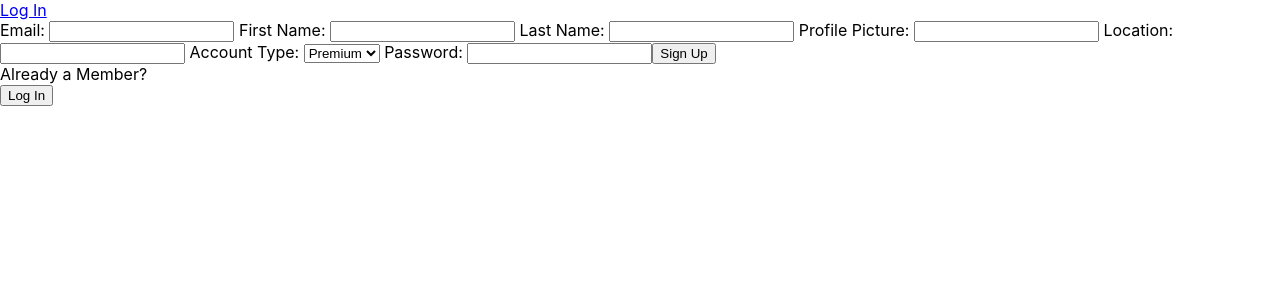
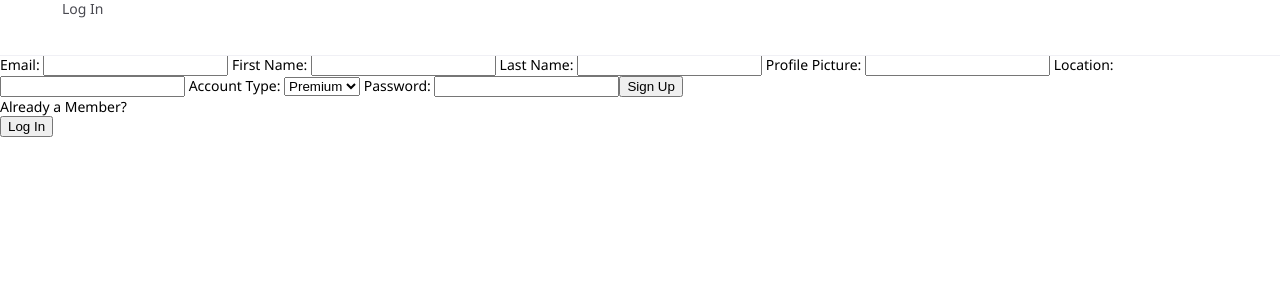
Before and after one commit to danboley/capstone-project, a React (Create React App) app in the folder client/: page /signup in a window 1280 px wide. Shown: the top 300 px of the page. Built offline with nearby package versions, Linux system fonts and the light colour scheme; no server answers.

Commit message:
added dropdown to navbar, minor css

```diff
--- a/client/src/App.css
+++ b/client/src/App.css
@@ -1,4 +1,4 @@
-.App {
+/* .App {
   text-align: center;
 }
 
@@ -35,27 +35,4 @@
   to {
     transform: rotate(360deg);
   }
-}
-
-/* The Modal (background) */
-.modal {
-  display: none; /* Hidden by default */
-  position: fixed; /* Stay in place */
-  z-index: 1; /* Sit on top */
-  left: 0;
-  top: 0;
-  width: 100%; /* Full width */
-  height: 100%; /* Full height */
-  overflow: auto; /* Enable scroll if needed */
-  background-color: rgb(0,0,0); /* Fallback color */
-  background-color: rgba(0,0,0,0.4); /* Black w/ opacity */
-}
-
-/* Modal Content/Box */
-.modal-content {
-  background-color: #fefefe;
-  margin: 15% auto; /* 15% from the top and centered */
-  padding: 20px;
-  border: 1px solid #888;
-  width: 80%; /* Could be more or less, depending on screen size */
-}
+} */
--- a/client/src/components/Dashboard.js
+++ b/client/src/components/Dashboard.js
@@ -5,7 +5,7 @@ import SideBar from './SideBar';
 function Dashboard({ currentUser, activities }) {
 
   return (
-    <div>
+    <div className="dash">
         <SideBar currentUser={currentUser} />
         <AllActivities currentUser={currentUser} activities={activities} />
     </div>
--- a/client/src/components/NavBar.js
+++ b/client/src/components/NavBar.js
@@ -1,9 +1,10 @@
 import React, { useState } from "react";
 import { NavLink, useHistory } from "react-router-dom";
-// import logo from "../pics/logo.png";
+import logo from "../pics/logo.png";
 
-function NavBar({ currentUser, updateUser}) {
+function NavBar({ currentUser, updateUser }) {
   const [isLoading, setIsLoading] = useState(false);
+  const [dropdown, setDropdown] = useState(false);
 
   const history = useHistory();
 
@@ -20,26 +21,82 @@ function NavBar({ currentUser, updateUser}) {
     });
   };
 
+  function handleDropdown() {
+    setDropdown((prev) => !prev);
+  }
+
   return (
+    <header id="global-header">
+      <div className="nav-bar container">
+        {currentUser ? (
           <div>
-        {currentUser ?
-	        (<div>
-                {/* <img src={logo} alt="logo"></img> */}
-                <NavLink to="/dashboard" > Dashboard </NavLink>
-                <NavLink to="/myactivities"> My Activities </NavLink>
-                <NavLink to="/" onClick={handleLogOut}> Log Out </NavLink>
-                <NavLink to="/myprofile"> My Profile
-                    {/* {currentUser.pro_pic} */}
+            <div className="branding">
+              <NavLink className="home btn" to="/dashboard">
+                <img className="logo" src={logo} alt="logo"></img>
               </NavLink>
-                <NavLink to="/activityform"> + </NavLink>
-            </div>) :
-	        (<div>
-                {/* <img src={logo} alt="logo"></img> */}
-                <NavLink to="/login"> Log In </NavLink>
-            </div>)
-        }
-       {isLoading ? "Loading..." : null}
             </div>
+            <div className="global-nav nav-group">
+              <div className="nav-item">
+                <NavLink className="nav-link" to="/dashboard">
+                  {" "}
+                  Dashboard{" "}
+                </NavLink>
+              </div>
+              <div className="nav-item">
+                <NavLink className="nav-link" to="/myactivities">
+                  {" "}
+                  My Activities{" "}
+                </NavLink>
+              </div>
+            </div>
+            <div className="user-nav-group">
+
+              <div className="nav-item">
+                <img className="nav-pro-pic" src={currentUser.pro_pic}></img>
+                <div className="dropdown-arrow" onClick={handleDropdown}>▼</div>
+                <div id="activity-plus" className="nav-item">
+                <NavLink className="nav-link" to="/activityform">
+                  {" "}
+                  ⨁{" "}
+                </NavLink>
+              </div>
+              </div>
+
+              {dropdown ? (
+                <div>
+                  <div className="nav-item">
+                    <NavLink className="nav-link" to="/myprofile">
+                      My Profile
+                    </NavLink>
+                  </div>
+                  <div className="nav-item">
+                    <NavLink className="nav-link" to="/" onClick={handleLogOut}>
+                      {" "}
+                      Log Out{" "}
+                    </NavLink>
+                  </div>
+                </div>
+              ) : null}
+              {/* <div className="nav-item">
+                <NavLink className="nav-link" to="/activityform">
+                  {" "}
+                  ⨁{" "}
+                </NavLink>
+              </div> */}
+            </div>
+          </div>
+        ) : (
+          <div>
+            {/* <div className="branding"><NavLink className="home btn" to="/login"><img src={logo} alt="logo"></img></NavLink></div> */}
+            <NavLink className="nav-link" to="/login">
+              {" "}
+              Log In{" "}
+            </NavLink>
+          </div>
+        )}
+      </div>
+      {isLoading ? <div>"Loading..."</div> : null}
+    </header>
   );
 }
 
--- a/client/src/index.css
+++ b/client/src/index.css
@@ -1,13 +1,160 @@
 body {
   margin: 0;
-  font-family: -apple-system, BlinkMacSystemFont, 'Segoe UI', 'Roboto', 'Oxygen',
+  /* font-family: -apple-system, BlinkMacSystemFont, 'Segoe UI', 'Roboto', 'Oxygen',
     'Ubuntu', 'Cantarell', 'Fira Sans', 'Droid Sans', 'Helvetica Neue',
-    sans-serif;
+    sans-serif; */
+    font-family: MaisonNeue,Segoe UI,Helvetica Neue,-apple-system,system-ui,BlinkMacSystemFont,Roboto,Arial,sans-serif,Apple Color Emoji,Segoe UI Emoji,Segoe UI Symbol;
+    font-size: 14px;
   -webkit-font-smoothing: antialiased;
   -moz-osx-font-smoothing: grayscale;
 }
 
-code {
-  font-family: source-code-pro, Menlo, Monaco, Consolas, 'Courier New',
-    monospace;
+/* NAV BAR */
+
+.nav-link, .nav-link.visited {
+  text-decoration: none;
+  color: #494950;
 }
+
+.logo, .nav-pro-pic {
+  width: 40px;
+  height: 40px;
+  padding: 0px;
+  margin: 8px 0px 0px 0px;
+}
+
+.logo {
+  border-radius: 4px;
+}
+
+.nav-pro-pic {
+  border-radius: 180px;
+}
+
+.dropdown-arrow {
+  margin: 15px 0px 0px 0px;
+}
+
+.nav-link {
+  margin: 15px 0px 0px 0px;
+}
+
+#activity-plus {
+  margin: 0px 0px 0px 10px;
+}
+
+ul {
+  padding: 0;
+  list-style-type: none;
+}
+
+#global-header .user-nav-group {
+  float: right;
+}
+
+#global-header .nav-bar .nav-item {
+  display: flex;
+  justify-content: center;
+}
+
+ #global-header .nav-bar .nav-link {
+  height: 100%;
+  padding: 0 12px;
+  color: #494950;
+ }
+
+ #global-header .nav-item.selected {
+  border-bottom-color: #fc5200;
+ }
+
+ #global-header .nav-group {
+  position: relative;
+  height: 55px;
+  display: flex;
+ }
+
+ #global-header .global-nav {
+  margin-left: 20px;
+  float: left;
+ }
+
+ #global-header .branding {
+  height: 20px;
+  width: 95px;
+  float: left;
+ }
+
+ .container {
+  margin-right: auto;
+  margin-left: auto;
+  padding-left: 50px;
+  padding-right: 50px;
+ }
+
+ #global-header .nav-bar {
+  height: 55px;
+  position: relative;
+ }
+
+ #global-header {
+  border-bottom: 1px solid #f0f0f5;
+  background-color: #fff;
+  height: 55px;
+  line-height: 18px;
+  position: relative;
+ }
+
+ #global-header {
+  position: fixed;
+  top: 0;
+  left: 0;
+  right: 0;
+ }
+
+/* DASHBOARD */
+
+.dash {
+  margin: 55px 0px 0px 0px;
+}
+
+/* MY PROFILE */
+
+.my-profile {
+  margin: 55px 0px 0px 0px;
+}
+
+/* MY ACTIVITIES */
+
+.my-activities {
+  margin: 55px 0px 0px 0px;
+}
+
+/* USER PROFILE */
+
+.user-profile {
+  margin: 55px 0px 0px 0px;
+}
+
+/* ACTIVITY DETAIL PAGE */
+
+.activity-detail-page {
+  margin: 55px 0px 0px 0px;
+}
+
+/* SIGN UP */
+
+.signup {
+  margin: 55px 0px 0px 0px;
+}
+
+/* SIGN UP */
+
+.login {
+  margin: 55px 0px 0px 0px;
+}
+
+/* ACTIVITY FORM */
+
+.add-activity-page {
+  margin: 55px 0px 0px 0px;
+}
```
Lines whose indentation alone changed are shown as unchanged.
